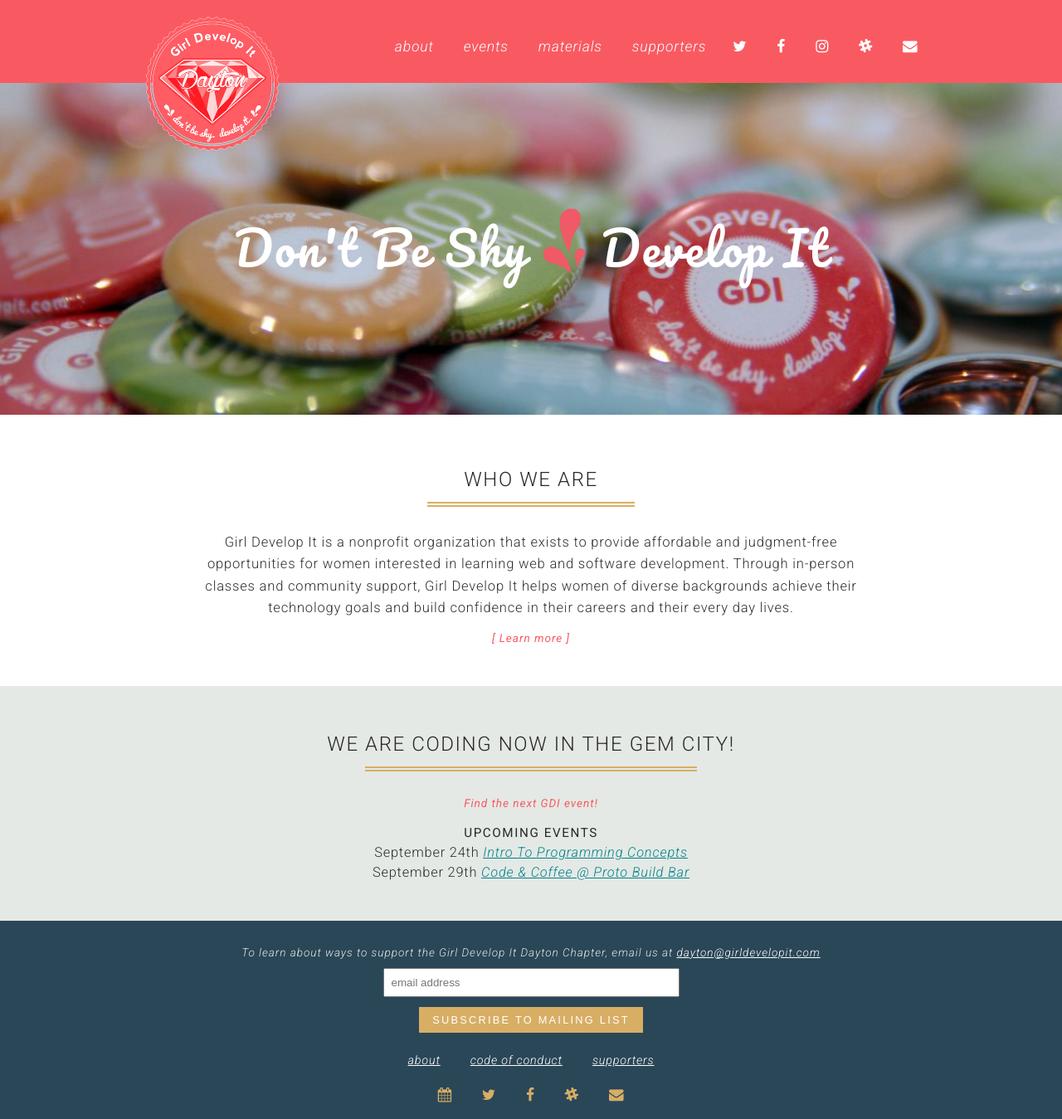
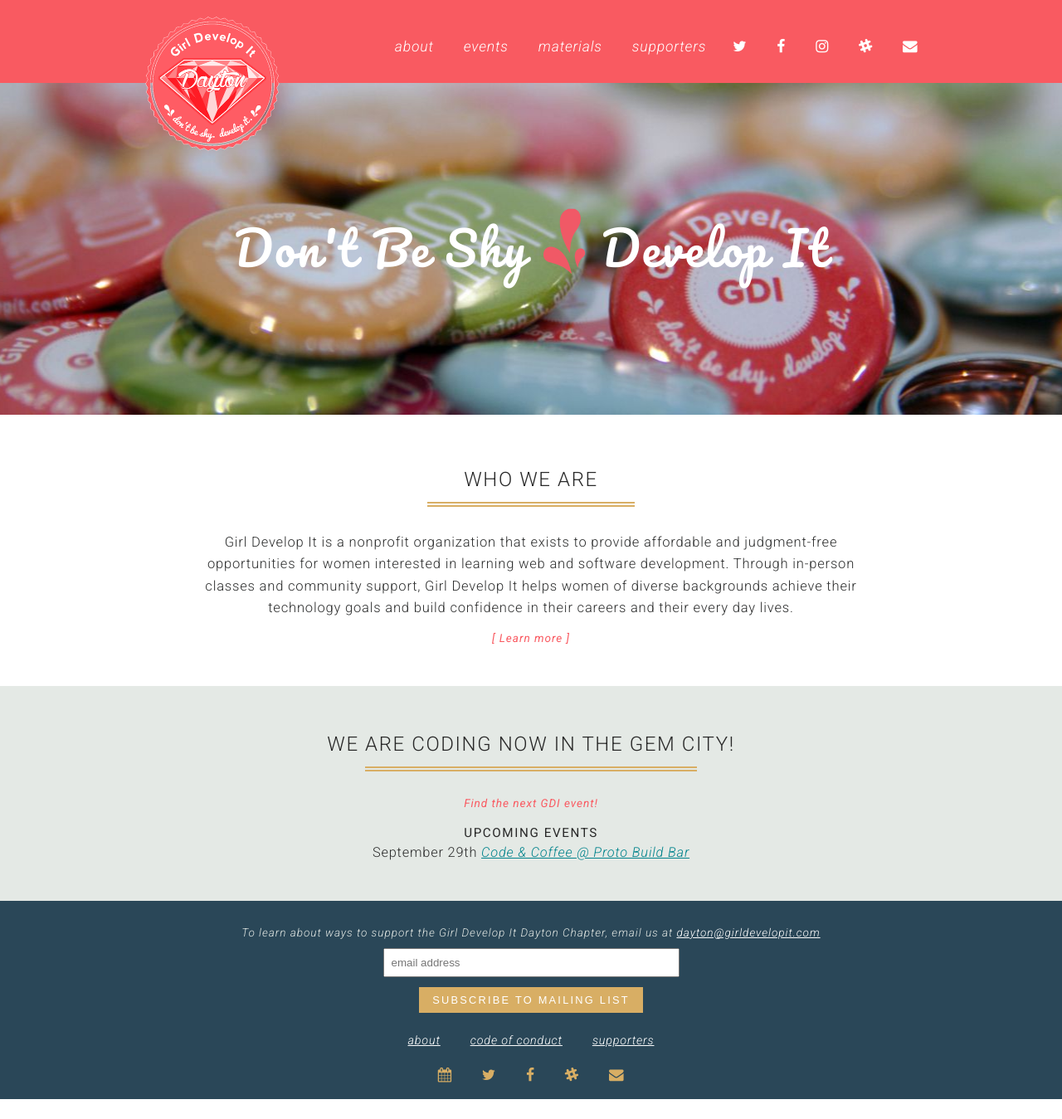
Before and after one commit to dytcodetogether/gdidayton, a Jekyll site: the page built from index.html, in a window 1280 px wide. Shown: the whole page at 83% size. Built offline with Jekyll 4.4.1, drawn with Linux system fonts in a browser that asks for light colours; nearby versions of some CDN libraries; after the commit the page ends 1325 px from its top, so only the background shows below that.

Commit message:
remove into to concepts

```diff
--- a/index.html
+++ b/index.html
@@ -32,9 +32,7 @@
       </div>
       <div class="container" style="padding:1em">
         <h3>Upcoming events</h3>
-          <p>
-           September 24th <a href="http://www.meetup.com/Girl-Develop-It-Dayton/events/233763062/">Intro To Programming Concepts</a>
-          </p>
+
           <p>
            September 29th <a href="http://www.meetup.com/Girl-Develop-It-Dayton/events/233864137/">Code & Coffee @ Proto Build Bar</a>
           </p>
```
